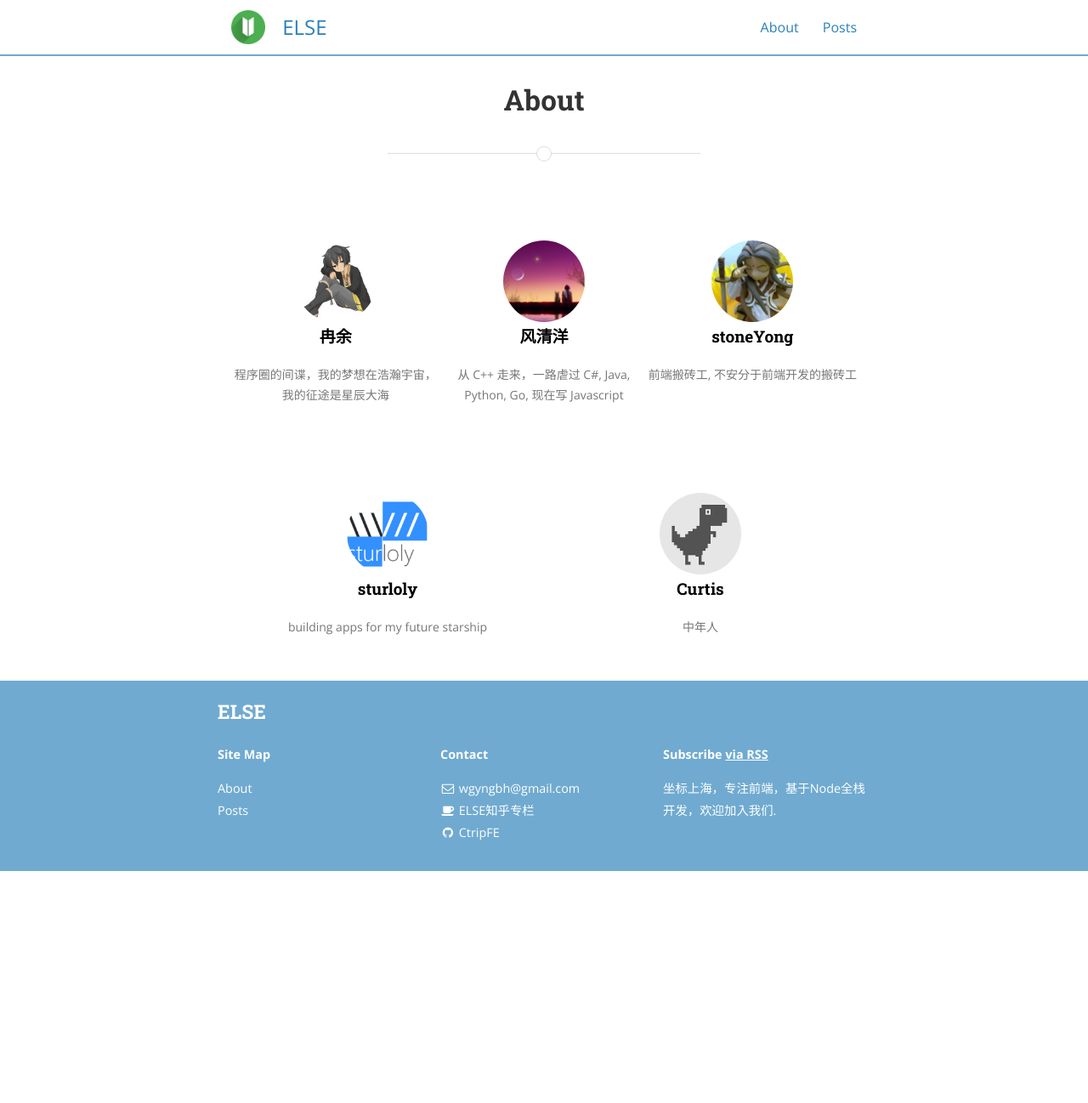
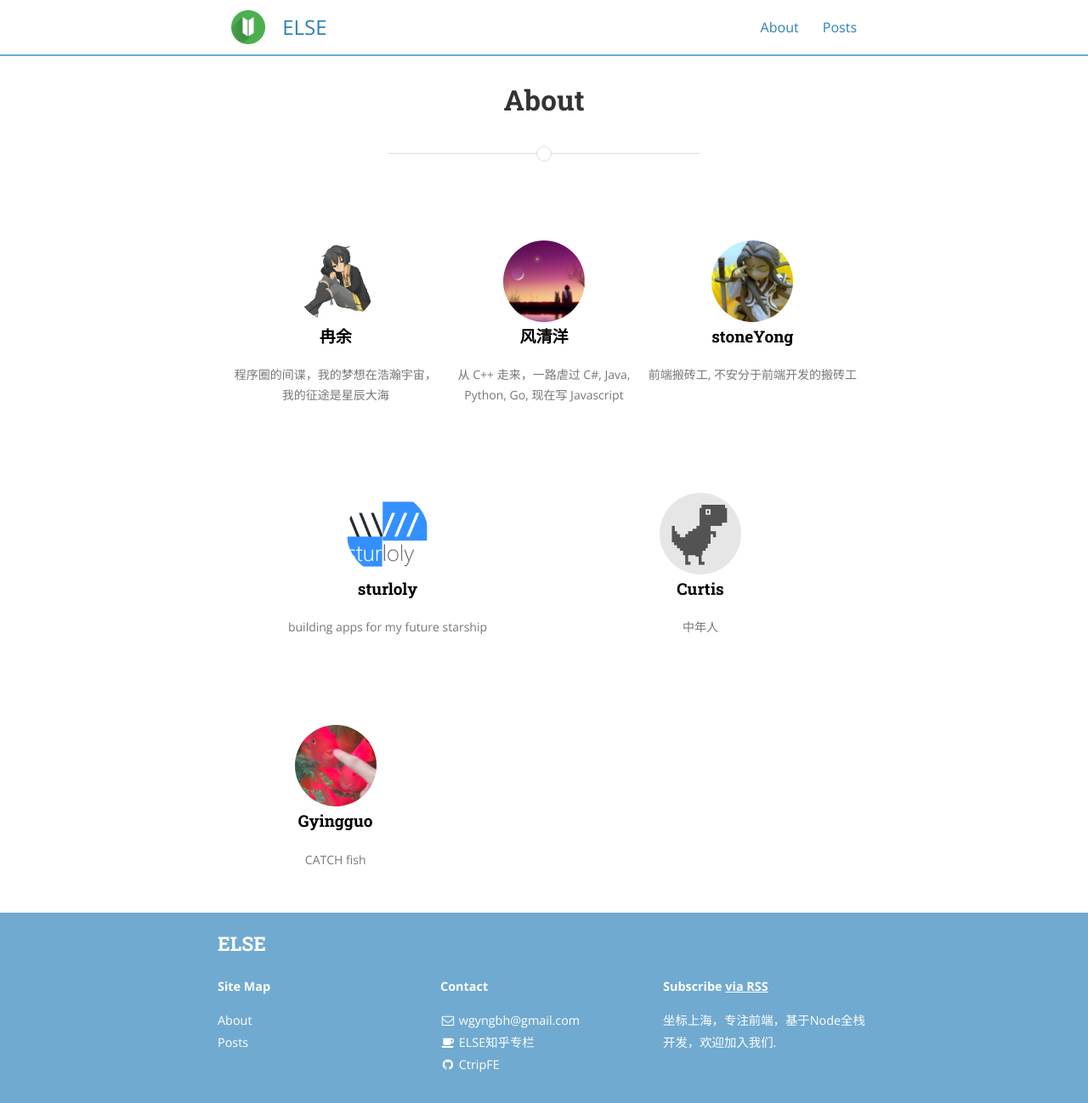
Before and after one commit to CtripFE/CtripFE.github.io, a Jekyll site: the page built from about.md, in a window 1280 px wide. Shown: the whole page at 85% size. Built offline with Jekyll 4.4.1, drawn with Linux system fonts in a browser that asks for light colours; nearby versions of some CDN libraries; comment, search, counter and statistics services are not loaded; before the commit the page ends 1025 px from its top, so only the background shows below that.

Commit message:
'update'

```diff
--- a/_config.yml
+++ b/_config.yml
@@ -96,6 +96,10 @@ crews:
     url: 'https://github.com/CurtisCBS'
     intro: '中年人'
 
+  - name: 'Gyingguo'
+    profile: "/assets/team/yy.png"
+    url: 'https://github.com/Gyingguo'
+    intro: 'CATCH fish'
 
 social:
   - name: zhihu
```
Also changed, not shown: assets/team/yy.png (added), 3 other files.
